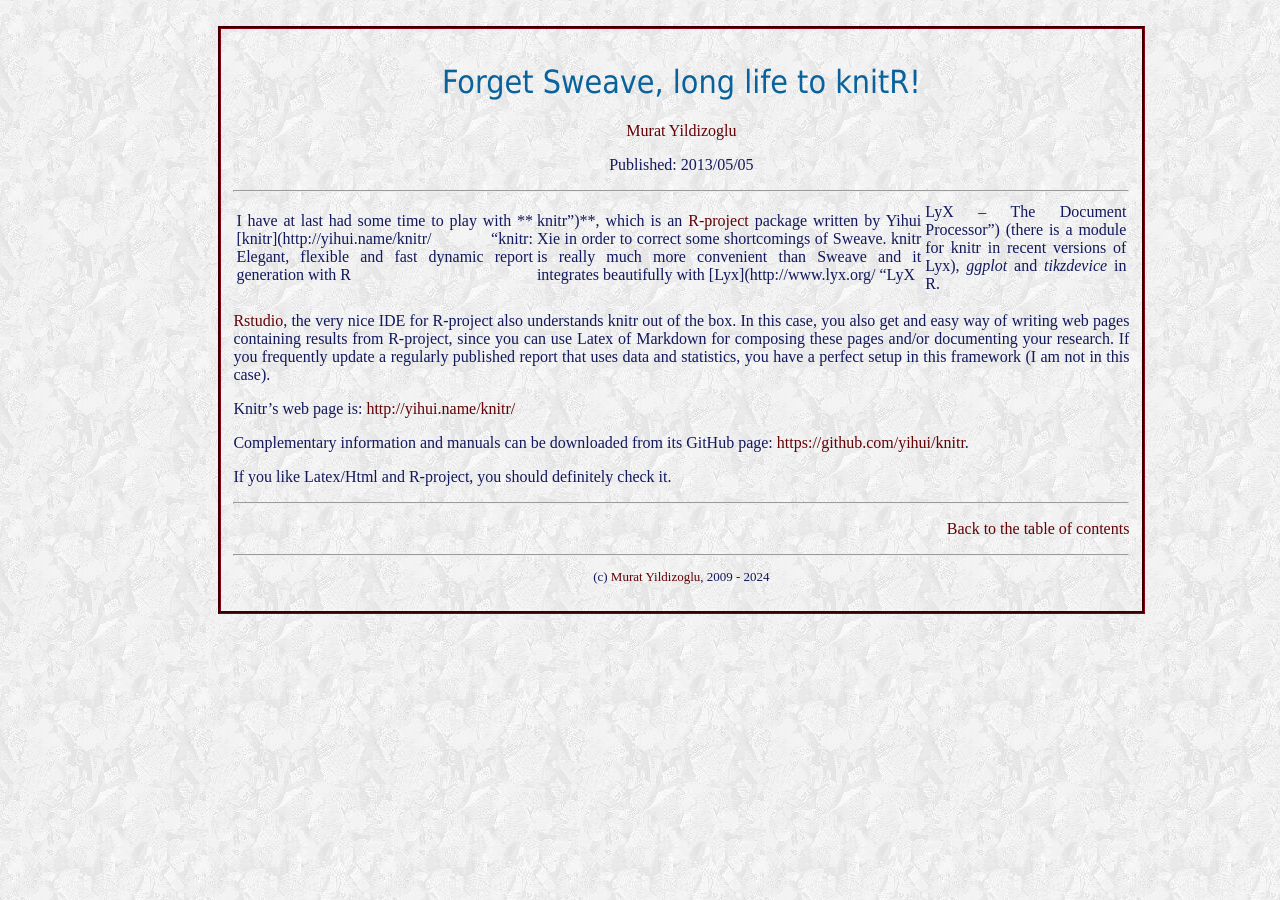
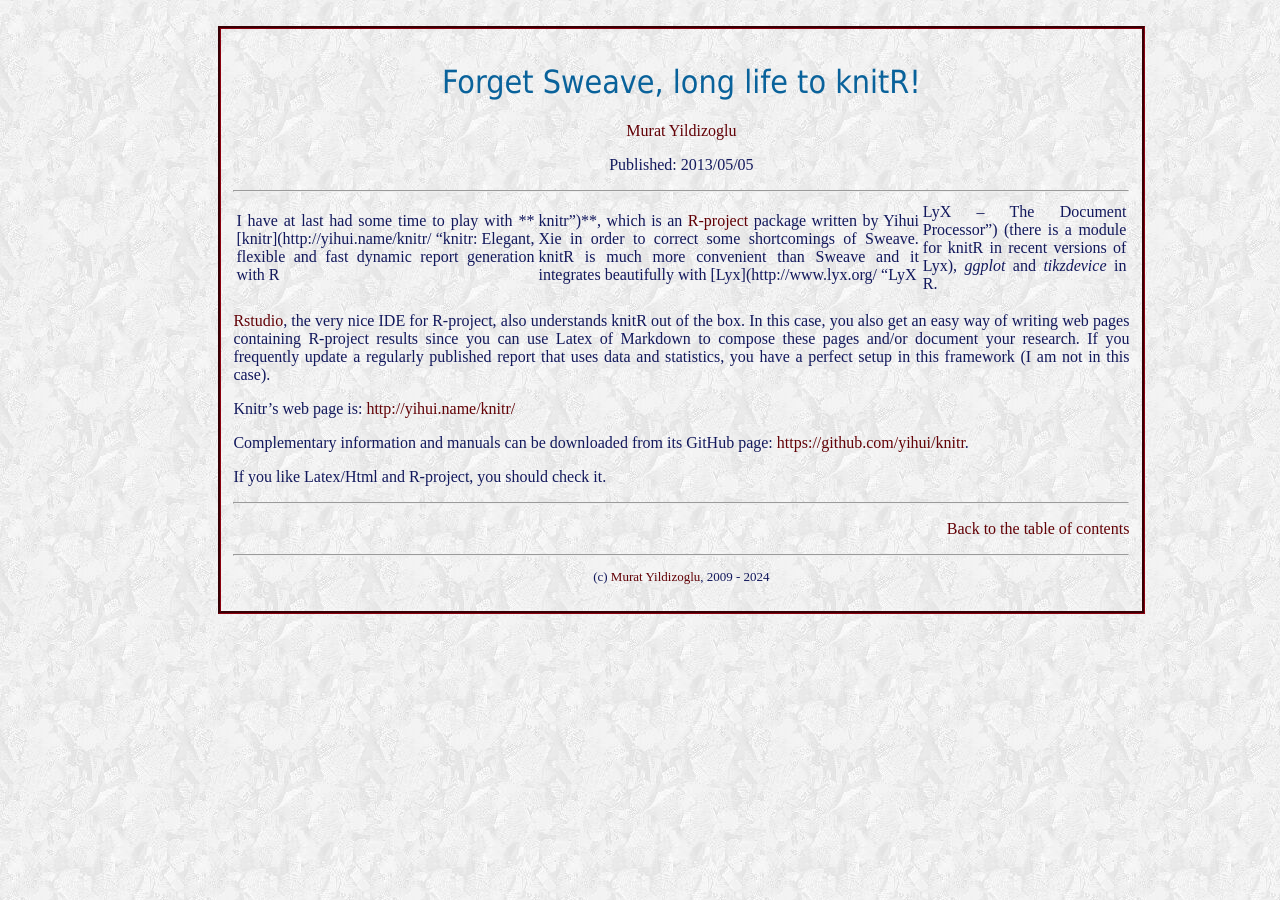
Before and after one commit to myildi/myildi.github.io, a Jekyll site: the page built from _posts/2013-05-05-Knitr.md, in a window 1280 px wide. Built offline with Jekyll 4.4.1, drawn with Linux system fonts in a browser that asks for light colours.

Commit message:
Update 2013-05-05-Knitr.md

```diff
--- a/_posts/2013-05-05-Knitr.md
+++ b/_posts/2013-05-05-Knitr.md
@@ -2,13 +2,13 @@
 layout: post
 title: Forget Sweave, long life to knitR!
 ---
-I have at last had some time to play with **[knitr](http://yihui.name/knitr/ "knitr: Elegant, flexible and fast dynamic report generation with R | knitr")**, which is an [R-project](http://www.r-project.org/ "The R Project for Statistical Computing") package written by Yihui Xie in order to correct some shortcomings of Sweave.  knitr is really much more convenient than Sweave and it integrates beautifully with [Lyx](http://www.lyx.org/ "LyX | LyX – The Document Processor") (there is a module for knitr in recent versions of Lyx), *ggplot* and *tikzdevice* in R.
+I have at last had some time to play with **[knitr](http://yihui.name/knitr/ "knitr: Elegant, flexible and fast dynamic report generation with R | knitr")**, which is an [R-project](http://www.r-project.org/ "The R Project for Statistical Computing") package written by Yihui Xie in order to correct some shortcomings of Sweave.  knitR is much more convenient than Sweave and it integrates beautifully with [Lyx](http://www.lyx.org/ "LyX | LyX – The Document Processor") (there is a module for knitR in recent versions of Lyx), *ggplot* and *tikzdevice* in R.
 
-[Rstudio](http://www.rstudio.com/ "RStudio - Home"), the very nice IDE for R-project also understands knitr out of the box. In this case, you also get and easy way of writing web pages containing results from R-project, since you can use Latex of Markdown for composing these pages and/or documenting your research.
-If you frequently update a regularly published  report that uses data and statistics, you have a perfect setup in this framework (I am not in this case).
+[Rstudio](http://www.rstudio.com/ "RStudio—Home"), the very nice IDE for R-project, also understands knitR out of the box. In this case, you also get an easy way of writing web pages containing R-project results since you can use Latex of Markdown to compose these pages and/or document your research.
+If you frequently update a regularly published report that uses data and statistics, you have a perfect setup in this framework (I am not in this case).
 
 Knitr's web page is: [http://yihui.name/knitr/](http://yihui.name/knitr/)
 
 Complementary information and manuals can be downloaded from its GitHub page: [https://github.com/yihui/knitr](https://github.com/yihui/knitr).
 
-If you like Latex/Html and R-project, you should definitely check it.
+If you like Latex/Html and R-project, you should check it.
```
